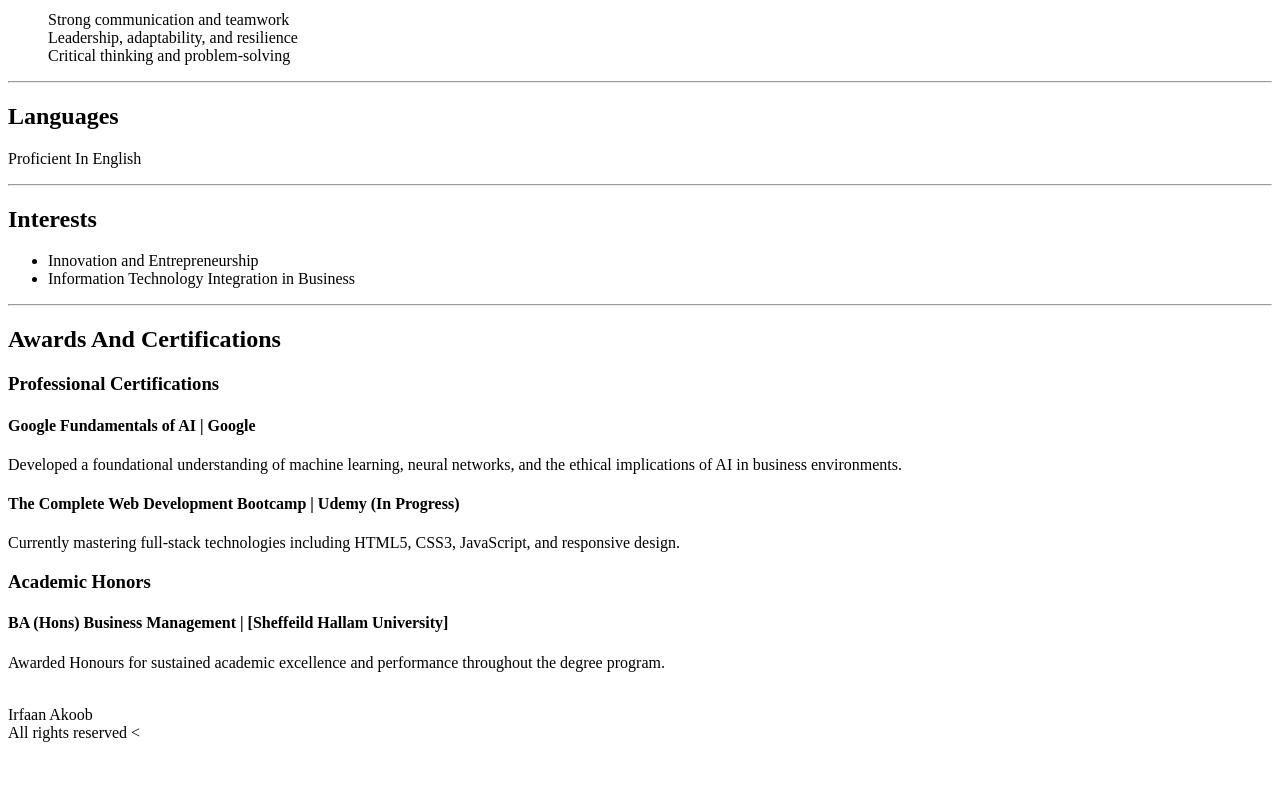
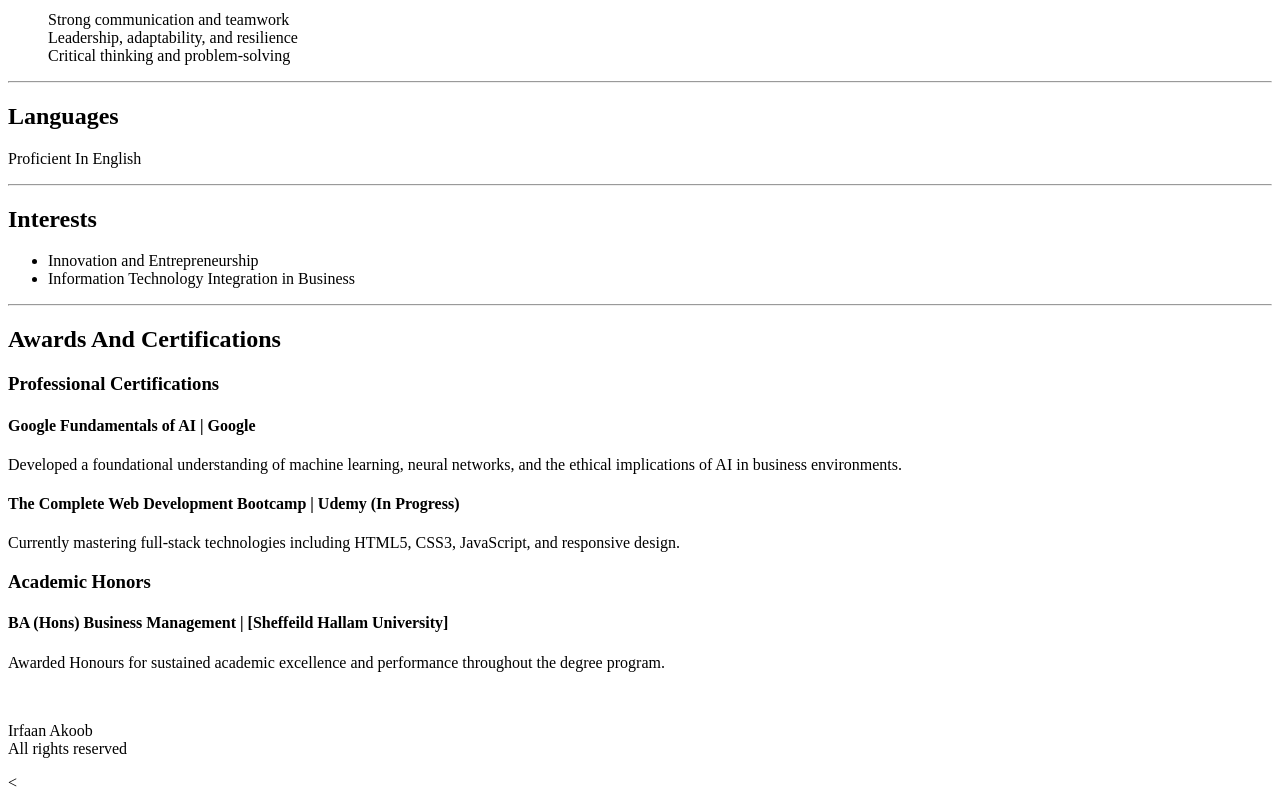
Before and after one commit to irfaanakoob786/Irfaan-CV-6, a plain HTML site: page index.html in a window 1280 px wide. Shown: the part 2153-2953 px from the top of the page. Before the commit the page ends 2903 px from the top, so only its background shows below. Drawn offline with Linux system fonts and the light colour scheme.

Commit message:
Update index.html

```diff
--- a/index.html
+++ b/index.html
@@ -134,8 +134,8 @@ Critical thinking and problem-solving</p>
 <br>
 </body>
 
-<footer> Irfaan Akoob <br/>
-    All rights reserved
+<footer> <p>Irfaan Akoob <br/>
+    All rights reserved </p>
 <</footer>
 
 </html>
```
